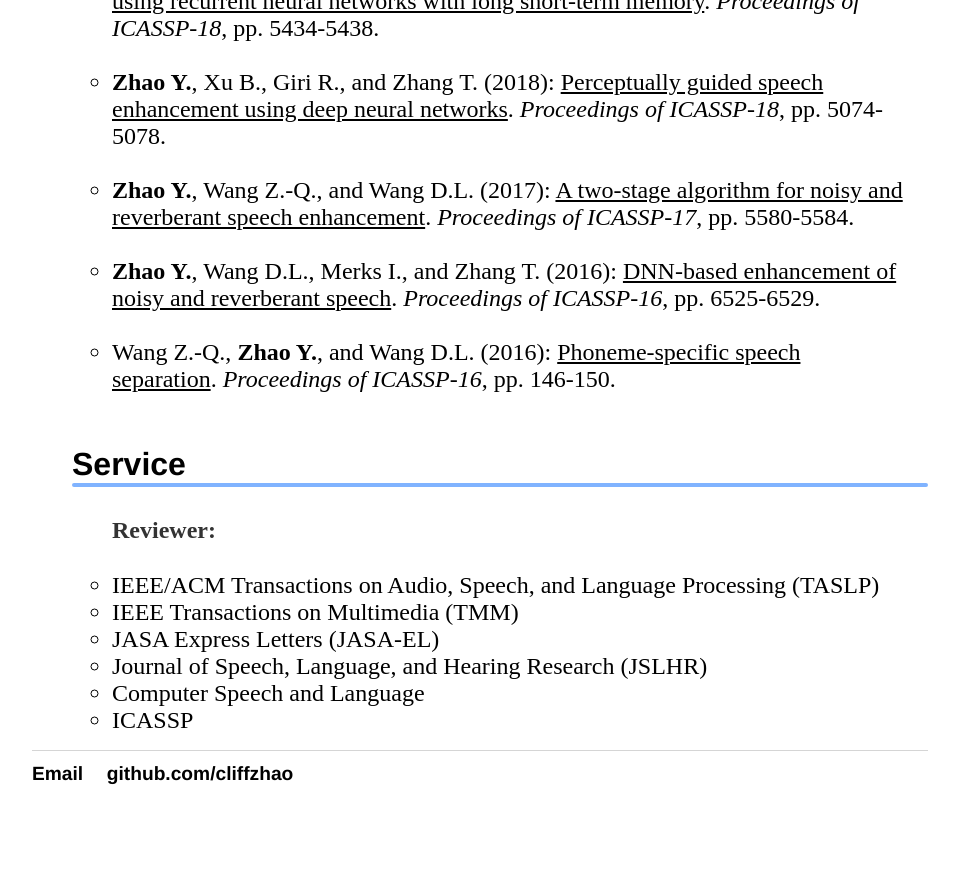
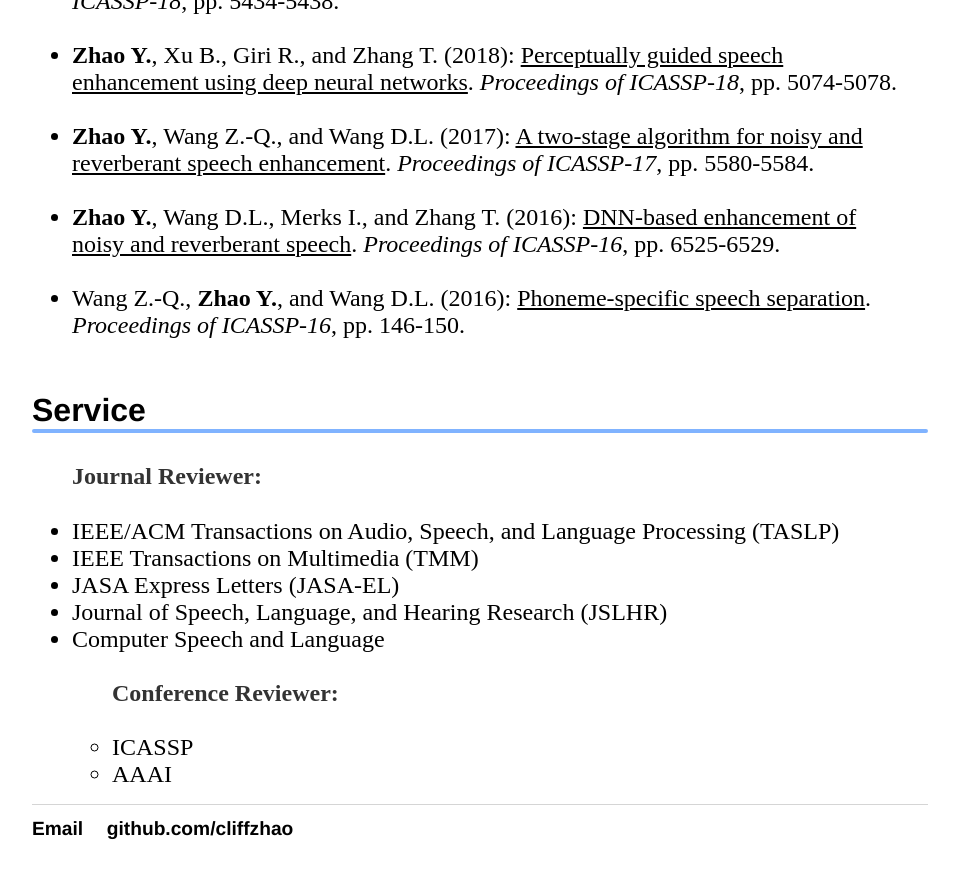
Before and after one commit to cliffzhao/cliffzhao.github.io, a Jekyll site: the page built from index.html, in a window 1280 px wide and 900 px high, scrolled down 2265 px. Shown: the top 878 px of the window, without its empty margins (160-1119 px from the left). Built offline with Jekyll 4.4.1, drawn with Linux system fonts in a browser that asks for light colours; a style sheet for code colours, icons or effects is not loaded; before the commit the page ends 3110 px from its top, so only the background shows below that.

Commit message:
Update index.html

```diff
--- a/index.html
+++ b/index.html
@@ -31,10 +31,10 @@
 		  [lastname] [dot] [firstname] [at] bytedance [dot] com
 	</p>
 
-<!--     </ul>
+	</ul>
 
 
-    <h2>News</h2>
+<!--     <h2>News</h2>
     <ul>
 
     <li> ...
@@ -170,7 +170,7 @@
 
     <h2>Service</h2>
       <ul>
-      <p><strong>Reviewer:</strong></p>
+      <p><strong>Journal Reviewer:</strong></p>
       <li>
         IEEE/ACM Transactions on Audio, Speech, and Language Processing (TASLP)
       </li>
@@ -187,13 +187,19 @@
         Journal of Speech, Language, and Hearing Research (JSLHR)
       </li>
 
-	    <li>
+	  <li>
         Computer Speech and Language
-	    </li>
+	  </li>
 
-	    <li>
-        ICASSP
-	    </li>
+	  <ul>
+	  <p><strong>Conference Reviewer:</strong></p>
+	  <li>
+      	ICASSP
+	  </li>
+
+	  <li>
+		AAAI
+	  </li>
 
     </ul>
 
```
